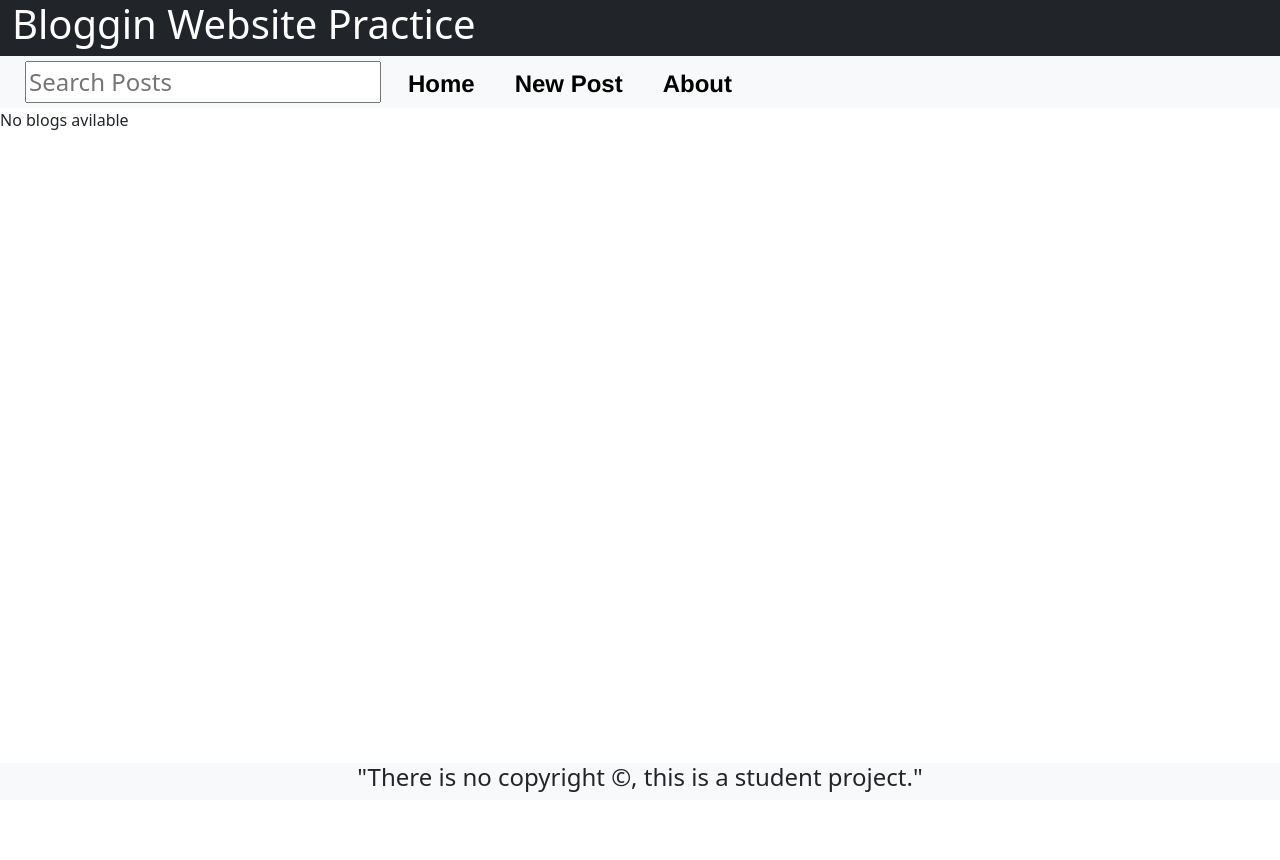
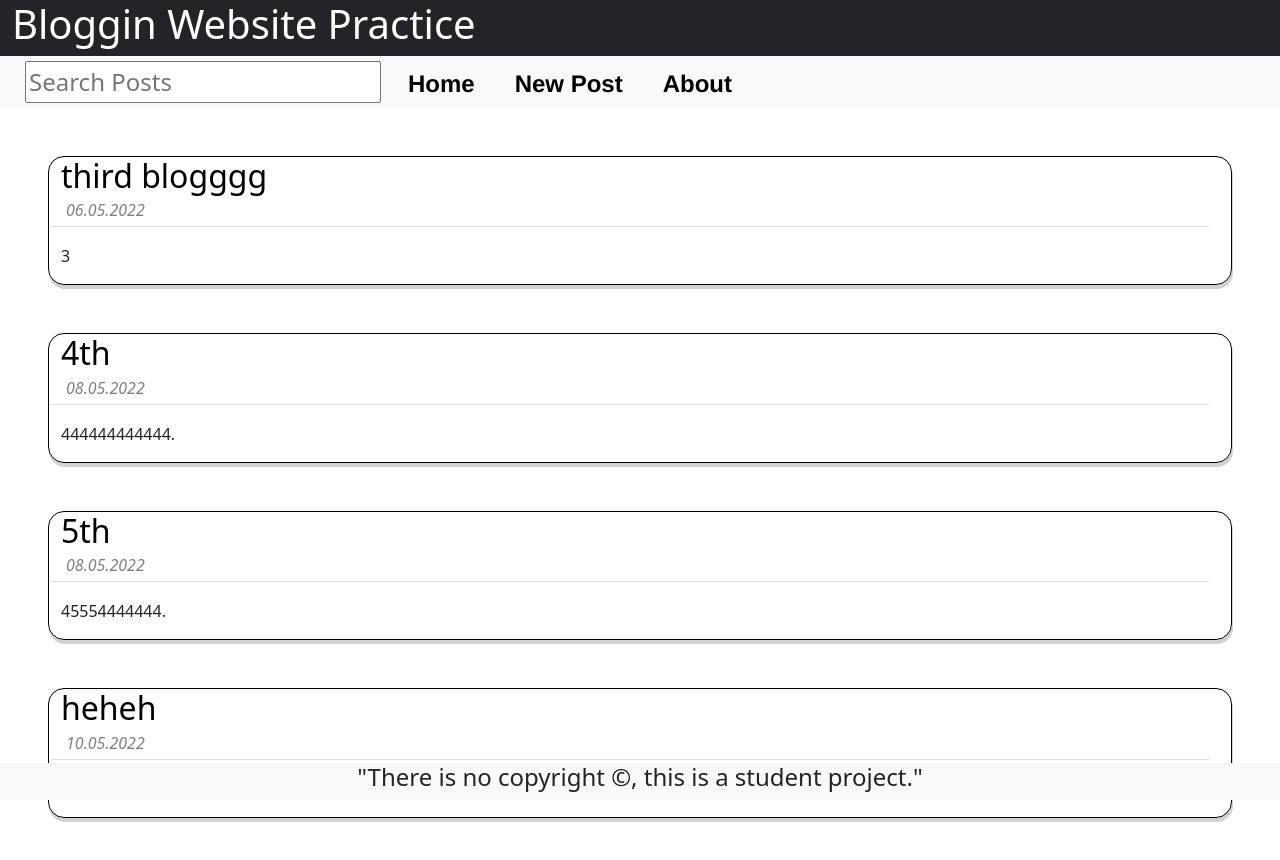
Before and after one commit to gnaumoskii/blog-website-practice, a React (Create React App) app: page / in a window 1280 px wide. Shown: the top 860 px of the page. Before the commit the page ends 800 px from the top, so only its background shows below. Built offline with nearby package versions, Linux system fonts and the light colour scheme; data requests are answered from the project's data file.

Commit message:
Added DELETE POST and CREATE POST functionalities

```diff
--- a/db.json
+++ b/db.json
@@ -1,17 +1,5 @@
 {
-  "posts":[
-      {
-          "id": 1,
-          "title": "First blog",
-          "date": "05.05.2022",
-          "content": "This is the first test blog post on this website"
-        },
-        {
-          "id": 2,
-          "title": "Blablabal",
-          "date": "06.05.2022",
-          "content": "testtttt"
-        },
+  "posts": [
     {
       "id": 3,
       "title": "third blogggg",
@@ -29,6 +17,12 @@
       "title": "5th",
       "date": "08.05.2022",
       "content": "45554444444."
+    },
+    {
+      "id": 6,
+      "title": "heheh",
+      "date": "10.05.2022",
+      "content": "heheeheh"
     }
   ]
 }
--- a/src/App.css
+++ b/src/App.css
@@ -14,6 +14,12 @@ header {
 
 }
 
+
+
+.postHeader {
+    display: inline-block ;
+}
+
 .home {
     position: relative;
 
@@ -23,6 +29,8 @@ header {
     margin: 25px;
     width: 50%;
 }
+
+
 
 .post {
     border: 1px solid black;
@@ -42,6 +50,7 @@ header {
 
 .postContainer {
     border-radius: 12px;
+    display: inline-block;
 }
 
 .postDate {
--- a/src/App.js
+++ b/src/App.js
@@ -13,21 +13,50 @@ import { useState, useEffect } from 'react'
 
 function App() {
   //States and variables
-
+  const API_URL = 'http://localhost:3500/posts';
 
   const [posts,setPosts] = useState([]);
+  const [newPost,setNewPost] = useState({})
   const [search,setSearch] = useState('');
-
-  const postsExample = [
-
-  ];
 
 
 
-  useEffect(()=> {
-    setPosts(postsExample);
+  useEffect( ()=> {
+    const fetchData = async () => {
+      try {
+        const response = await fetch(API_URL);
+        const data = await response.json();
+        setPosts(data);
+      } catch (err) {
+        console.log(err);
+      }
+    }
+
+    fetchData();
+
   },[])
 
+  const addPost = (post) => {
+    const postList = [...posts,post];
+    setPosts(postList);
+    fetch(API_URL, {
+      method: 'POST',
+      headers: {
+        'Content-Type': 'application/json'
+      },
+      body: JSON.stringify(post)
+    })
+  };
+
+  const deletePost = (id) => {
+    const postList = posts.filter((post) => post.id !== id);
+    setPosts(postList);
+
+    const reqUrl = API_URL + "/" + id;
+    fetch(reqUrl,{
+      method: 'DELETE'
+    })
+  };
 
 
   return (
@@ -35,8 +64,8 @@ function App() {
           <Route path="/" element={<Layout />}>
             <Route index element={<Home posts={posts} />} />
             <Route path="post">
-              <Route index element={<NewPost posts={posts} setPosts={setPosts} />} />
-              <Route path="/post/:id" element={<PostPage posts={posts} />} />
+              <Route index element={<NewPost posts={posts} setPosts={setPosts} setNewPost={setNewPost} addPost={addPost} />} />
+              <Route path="/post/:id" element={<PostPage posts={posts} deletePost={deletePost} />} />
             </Route>
             <Route path="about" element={<About />} />
             <Route path="*" element={<Missing />} />
--- a/src/Home.js
+++ b/src/Home.js
@@ -11,7 +11,7 @@ const Home = ({posts}) => {
         <div>
           {posts.length ?
           (<Feed posts={posts} />) :
-          (<p> No blogs avilable</p>)}
+          (<h4 style={{margin:'15px', color:'red'}}> No blogs avilable at the moment</h4>)}
 
 
 
--- a/src/NewPost.js
+++ b/src/NewPost.js
@@ -1,10 +1,11 @@
 import React from 'react'
 
 import { useEffect } from 'react'
+import { useNavigate } from 'react-router-dom'
 
-const NewPost = ({posts, setPosts}) => {
-  let post = {title:'', date: '',content: ''}
-  let postList = posts;
+const NewPost = ({posts, setPosts, setNewPost, addPost}) => {
+  const navigate = useNavigate();
+  let post = {id:0, title:'', date: '',content: ''}
   const date = new Date();
   const dateString = ('0' + date.getDate()).slice(-2) + '.'
              + ('0' + (date.getMonth()+1)).slice(-2) + '.'
@@ -43,9 +44,10 @@ const NewPost = ({posts, setPosts}) => {
             type='button'
             className='btn btn-warning'
             onClick={()=> {
+              post.id = posts.length ? posts[posts.length-1].id + 1 : 1;
               post.date = dateString;
-              postList.push(post);
-              setPosts(postList);
+              addPost(post);
+              navigate('/');
             }}
             > Publish
           </button>
--- a/src/Post.js
+++ b/src/Post.js
@@ -1,7 +1,7 @@
 import React from 'react'
 import { Link } from 'react-router-dom'
 
-const Post = ({key, post}) => {
+const Post = ({post}) => {
   return (
     <div className='post row m-5 p-0'>
         <Link to={'/post/'+post.id} className='postTitle col-6-md'>
--- a/src/PostPage.js
+++ b/src/PostPage.js
@@ -1,14 +1,31 @@
 import React from 'react'
-import { useParams } from 'react-router-dom';
+import { useParams , useNavigate } from 'react-router-dom';
 
-const PostPage = ({posts}) => {
+const PostPage = ({posts, deletePost}) => {
   const {id} = useParams();
   const post = posts.find(post => (post.id) == id)
+  const navigate = useNavigate();
 
   return (
-    <main className='postContainer container mt-5 bg-light'>
-      <h1 className='postTitle col-12-lg p-2'>  {post.title}</h1>
-      <span className='postDate'>{post.date}</span>
+    <main className='postContainer container  mt-5 bg-light'>
+        <div className='row'>
+          <div className='col-9'>
+          <h1 className='postTitle p-2'>  {post.title}</h1>
+          </div>
+          <div className='col-3'>
+          <button type='button' className='deletePost btn btn-danger float-end' onClick={()=>{deletePost(post.id); navigate('/')}}> Delete </button>
+          </div>
+        </div>
+
+
+
+          <span className='postDate col-2-sm'>{post.date}</span>
+
+
+
+
+
+
       <hr></hr>
       <p className='postContent col-12-lg m-3 p-3'>{post.content}</p>
 
```
Lines whose indentation alone changed are shown as unchanged.
